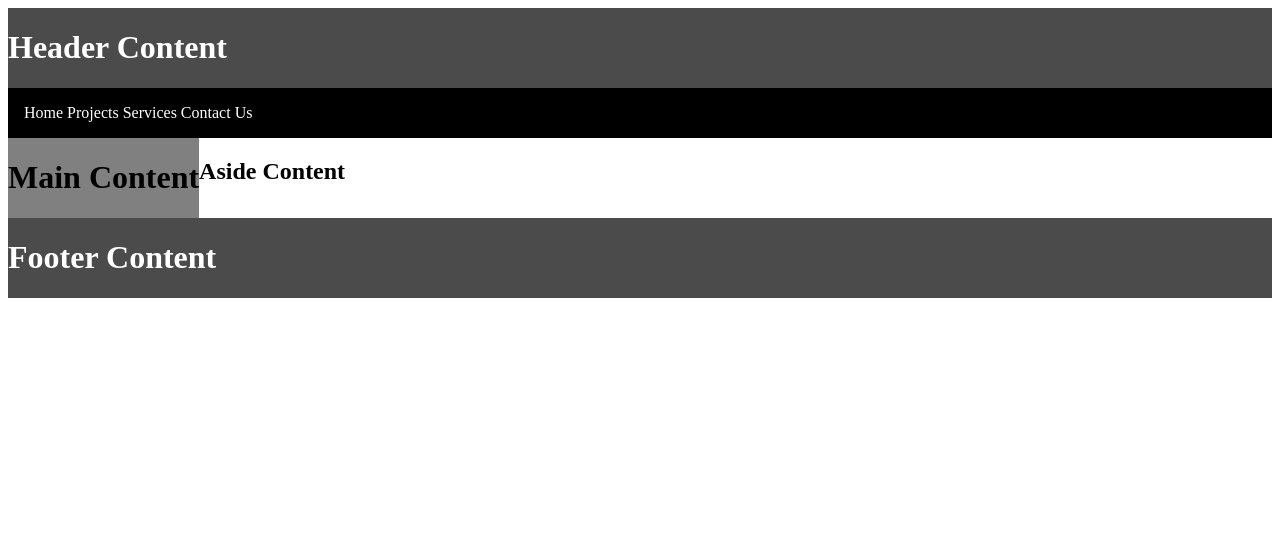
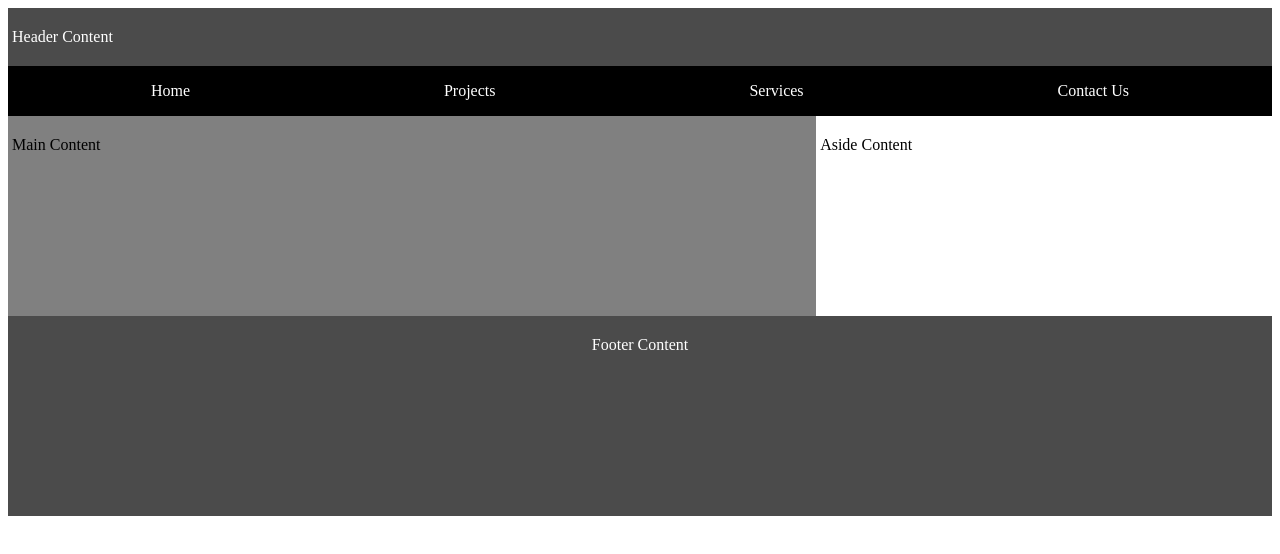
Before and after one commit to yufnih/wdd131, a plain HTML site: page week01/basic-layout.html in a window 1280 px wide. Drawn offline with Linux system fonts and the light colour scheme.

Commit message:
Finished up details

```diff
--- a/week01/basic-layout.html
+++ b/week01/basic-layout.html
@@ -11,7 +11,7 @@
 <body>
     <div>
         <header class="style1">
-            <h1>Header Content</h1>
+            <p>Header Content</h1>
             <nav>
                 <a href="">Home</a>
                 <a href="">Projects</a>
@@ -20,13 +20,13 @@
             </nav>
         </header>
         <main>
-            <h1>Main Content</h1>
+            <p>Main Content</h1>
         </main>
         <aside>
-            <h1>Aside Content</h1>
+            <p>Aside Content</h1>
         </aside>
         <footer class="style1">
-            <h1>Footer Content</h1>
+            <p>Footer Content</h1>
         </footer>
     </div>
 </body>
--- a/week01/styles/layout.css
+++ b/week01/styles/layout.css
@@ -1,6 +1,8 @@
+
+
 div {
     display: grid;
-    grid-template: auto 1fr auto / auto 1fr auto;
+    grid-template: auto 1fr auto / auto auto auto;
 }
 
 .style1 {
@@ -14,15 +16,28 @@ a {
 
 }
 
+p {
+    padding: 4px;
+}
+
 main {
     background-color: gray;
-    grid-column: 1 / 2;
+    grid-column: 1 / 3;
+    height: 200px;
+}
+
+aside {
+    grid-column: 3 / 4
 }
 
 nav {
     color: #fff;
     background-color: black;
     padding: 1rem;
+    margin: 0;
+    display: flex;
+    justify-content: space-around;
+
 }
 
 header {
@@ -31,4 +46,7 @@ header {
 
 footer {
     grid-column: 1 / 4;
+    display: flex;
+    justify-content: center;
+    height: 200px;
 }
```
